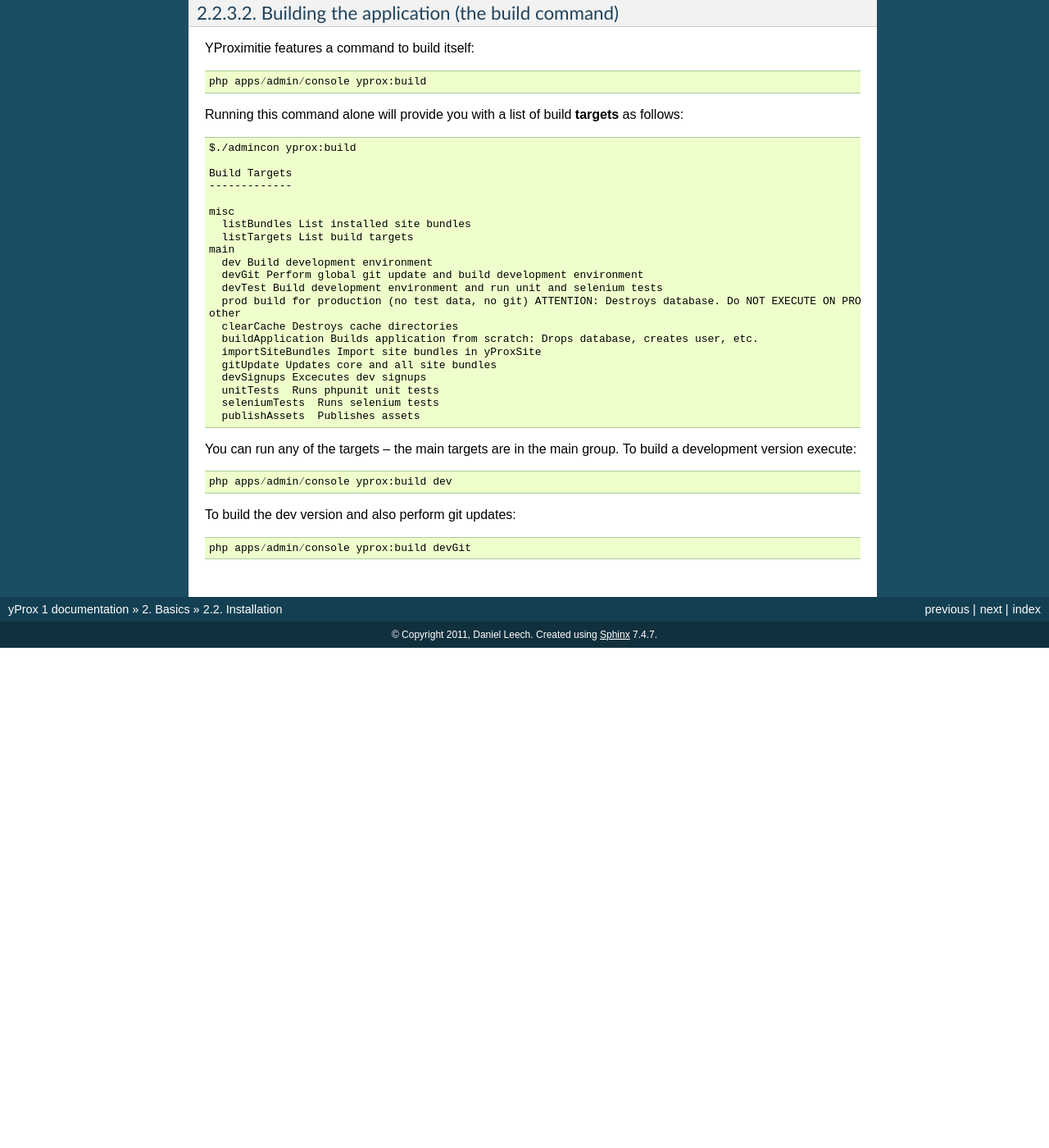
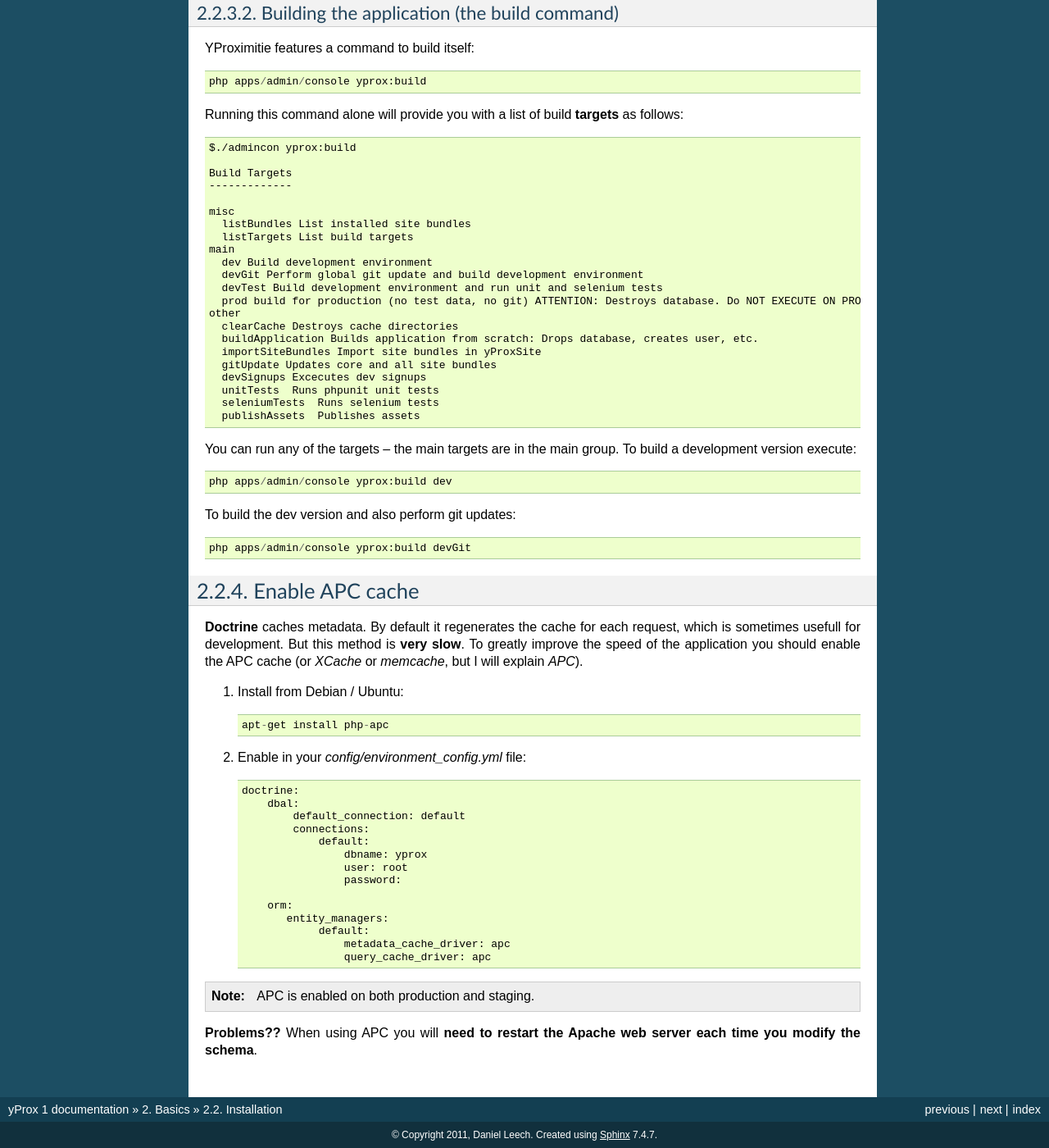
Before and after one commit to Yproximite/yprox-doc, a Sphinx documentation site: the page built from doc/source/howto/installation.rst, in a window 1280 px wide and 1400 px high, scrolled down 746 px. Shown: the whole window at 82% size. Built offline with Sphinx 7.4.7, drawn with Linux system fonts in a browser that asks for light colours; pages that are not in the unit, such as notebooks, are missing from menus; before the commit the page ends 1536 px from its top, so only the background shows below that; some of the changed text lies outside the part shown.

```diff
--- a/doc/source/howto/installation.rst
+++ b/doc/source/howto/installation.rst
@@ -78,3 +77,37 @@ execute::
 To build the dev version and also perform git updates::
 
     php apps/admin/console yprox:build devGit
+
+Enable APC cache
+================
+
+**Doctrine** caches metadata. By default it regenerates the cache for each request, which is sometimes usefull for development.
+But this method is **very slow**. To greatly improve the speed of the application you should enable the APC cache (or *XCache* or
+*memcache*, but I will explain *APC*).
+
+1. Install from Debian / Ubuntu::
+
+    apt-get install php-apc
+
+2. Enable in your `config/environment_config.yml` file::
+
+    doctrine:
+        dbal:
+            default_connection: default
+            connections:
+                default:
+                    dbname: yprox
+                    user: root
+                    password:
+
+        orm:
+           entity_managers:
+                default:
+                    metadata_cache_driver: apc
+                    query_cache_driver: apc
+
+.. note::
+
+    APC is enabled on both production and staging.
+
+**Problems??** When using APC you will **need to restart the Apache web server each time you modify the schema**.
```
Also changed, not shown: other parts of doc/source/howto/installation.rst (+2 -3 lines), doc/source/cookbook/sitebundles.rst (+10 -1 lines), doc/source/extensions/YllyBackOfficeBundle/index.rst (+11 -15 lines).
